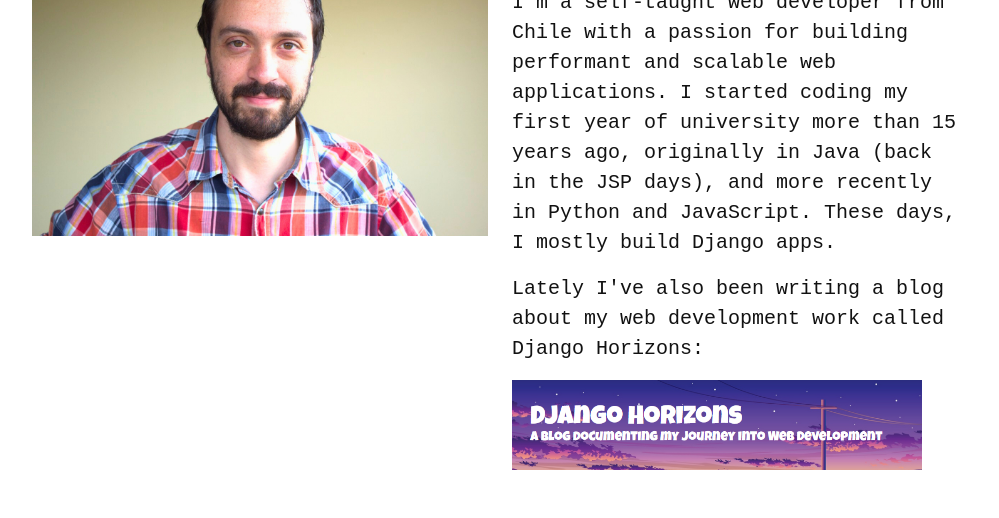
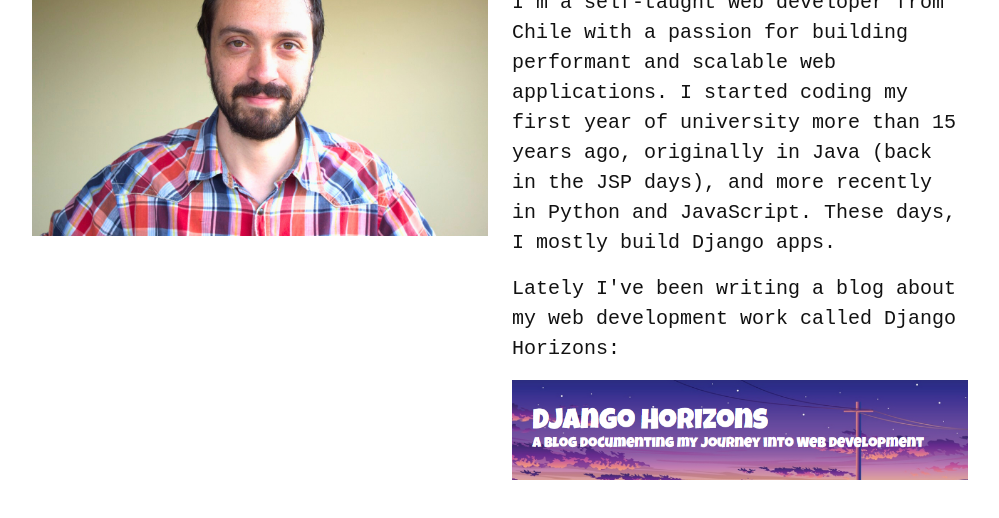
Before and after one commit to nicoferreira90/nicoferreira90.github.io, a plain HTML site: page index.html in a window 1280 px wide. Shown: the part 214-732 px from the top of the page, without its empty margins (140-1139 px from the left). Drawn offline with nearby package versions, Linux system fonts and the light colour scheme.

Commit message:
minor css and text fixes

```diff
--- a/index.html
+++ b/index.html
@@ -68,8 +68,8 @@
         <div class="col-6">
             <h1>Hello, I'm Nicolás</h1>
             <p class="lead">I’m a self-taught web developer from Chile with a passion for building performant and scalable web applications. I started coding my first year of university more than 15 years ago, originally in Java (back in the JSP days), and more recently in Python and JavaScript. These days, I mostly build Django apps.</p>
-            <p class="lead">Lately I've also been writing a blog about my web development work called Django Horizons:</p>
-            <a href="https://django-horizons.fly.dev/"><img src="imgs\dh.png" alt="dh" style="width: 90%"></a>
+            <p class="lead">Lately I've been writing a blog about my web development work called Django Horizons:</p>
+            <a href="https://django-horizons.fly.dev/"><img src="imgs\dh.png" alt="dh" style="width: 100%"></a>
         </div>
     </div>
 
```
